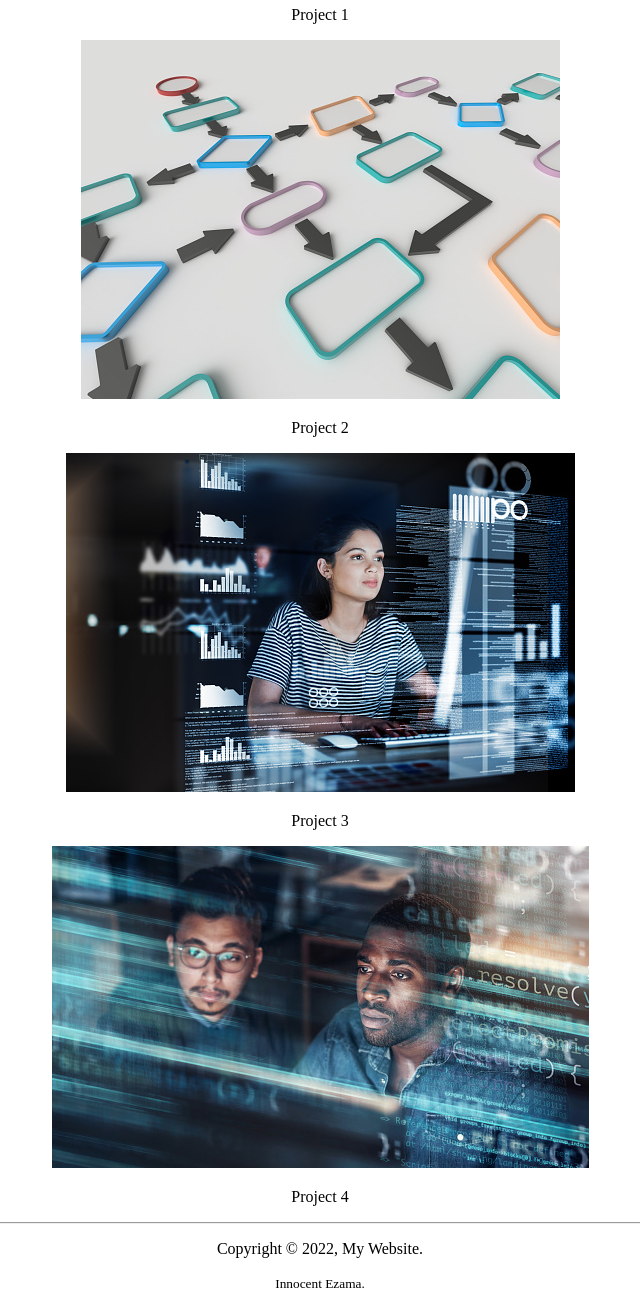
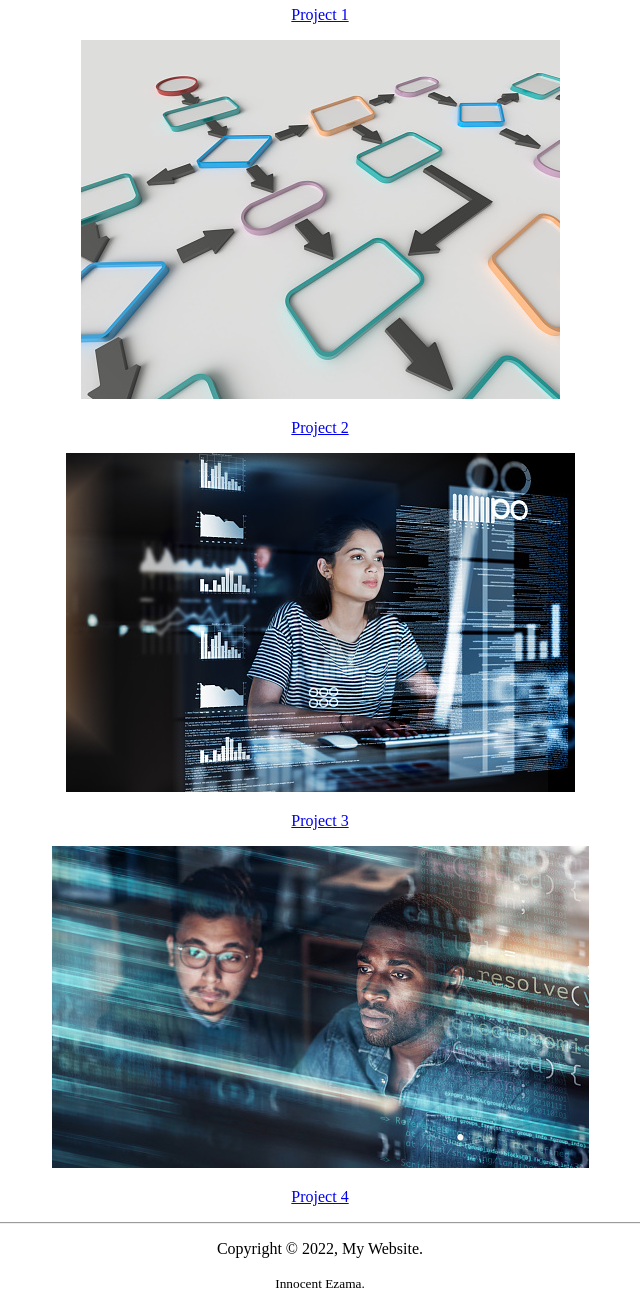
Before and after one commit to Ezama/my-website, a plain HTML site: page index.html in a window 1280 px wide. Shown: the part 578-1878 px from the top of the page, without its empty margins (320-960 px from the left). Drawn offline with Linux system fonts and the light colour scheme.

Commit message:
latest update dead links

```diff
--- a/index.html
+++ b/index.html
@@ -23,19 +23,19 @@
         <section>
             <div>
                 <img src="images/image1.jpg" alt="Project 1">
-                <p>Project 1</p>
+                <a href="#"><p>Project 1</p></a>
             </div>
             <div>
                 <img src="images/image2.jpg" alt="Project 2">
-                <p>Project 2</p>
+                <a href="#"><p>Project 2</p></a>
             </div>
             <div>
                 <img src="images/image3.jpg" alt="Project 3">
-                <p>Project 3</p>
+                <a href="#"><p>Project 3</p></a>
             </div>
             <div>
                 <img src="images/image4.jpg" alt="Project 4">
-                <p>Project 4</p>
+                <a href="#"><p>Project 4</p></a>
             </div>
             <hr>
         </section>
```
